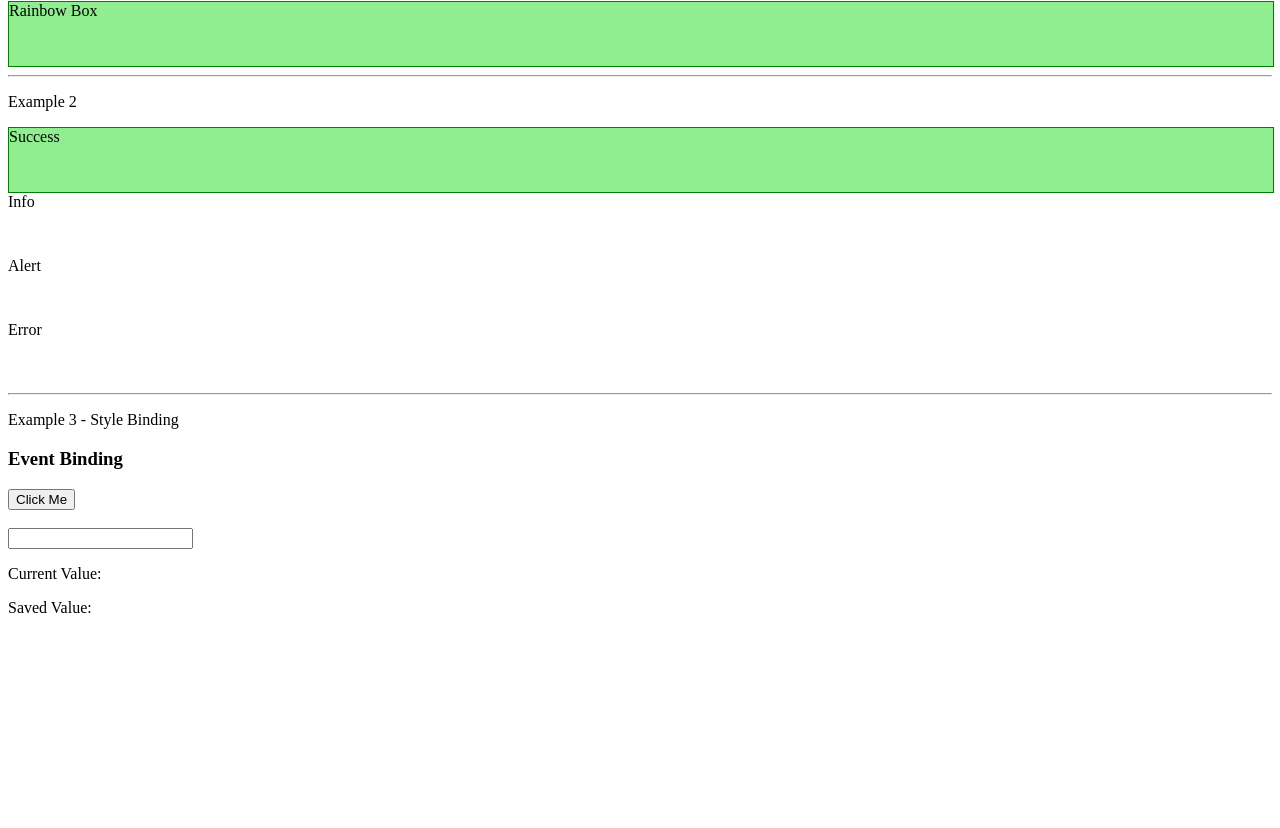
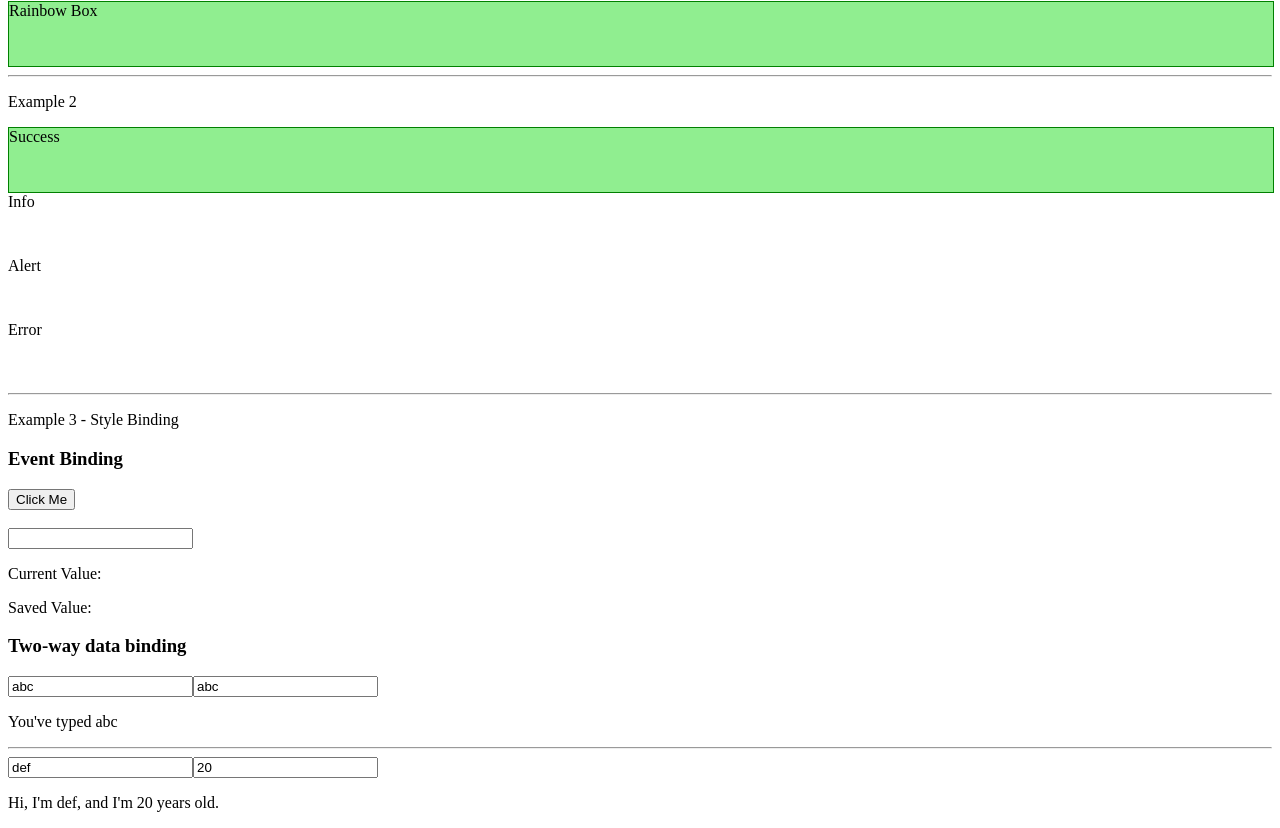
Before and after one commit to livramatheus/angular-course, an Angular app: page / in a window 1280 px wide. Shown: the part 1164-1992 px from the top of the page. Before the commit the page ends 1797 px from the top, so only its background shows below. Built offline with nearby package versions, Linux system fonts and the light colour scheme.

Commit message:
add two-way data binding

```diff
--- a/src/app/app.module.ts
+++ b/src/app/app.module.ts
@@ -7,6 +7,7 @@ import { MyFirstComponent } from './my-first/my-first.component';
 import { MySecondComponent } from './my-second/my-second.component';
 import { CursosModule } from './cursos/cursos.module';
 import { DataBindingComponent } from './data-binding/data-binding.component';
+import { FormsModule } from '@angular/forms';
 
 @NgModule({
   declarations: [
@@ -18,7 +19,8 @@ import { DataBindingComponent } from './data-binding/data-binding.component';
   imports: [
     BrowserModule,
     AppRoutingModule,
-    CursosModule
+    CursosModule,
+    FormsModule
   ],
   providers: [],
   bootstrap: [AppComponent]
--- a/src/app/data-binding/data-binding.component.html
+++ b/src/app/data-binding/data-binding.component.html
@@ -72,3 +72,29 @@
         </div>
     </article>
 </section>
+
+<section class="two-way-binding">
+    <article>
+        <h3>Two-way data binding</h3>
+        <div>
+            <input
+                type="text"
+                [(ngModel)]="name"
+            >
+
+            <input
+                type="text"
+                [(ngModel)]="name"
+            >
+
+            <p>You've typed {{ name }}</p>
+
+            <hr>
+
+            <input type="text" [(ngModel)]="person.name">
+            <input type="text" [(ngModel)]="person.age">
+
+            <p>Hi, I'm {{ person.name }}, and I'm {{ person.age }} years old.</p>
+        </div>
+    </article>
+</section>
--- a/src/app/data-binding/data-binding.component.ts
+++ b/src/app/data-binding/data-binding.component.ts
@@ -12,6 +12,12 @@ export class DataBindingComponent {
   imageUrl = "https://picsum.photos/400/200";
   curValue: string = "";
   savedValue: string = "";
+  name: string = "abc";
+
+  person: any = {
+    name: "def",
+    age: 20
+  }
 
   getValor() {
     return 3;
```
Also changed, not shown: 1 other file (tests, documents, lock files or other folders).
